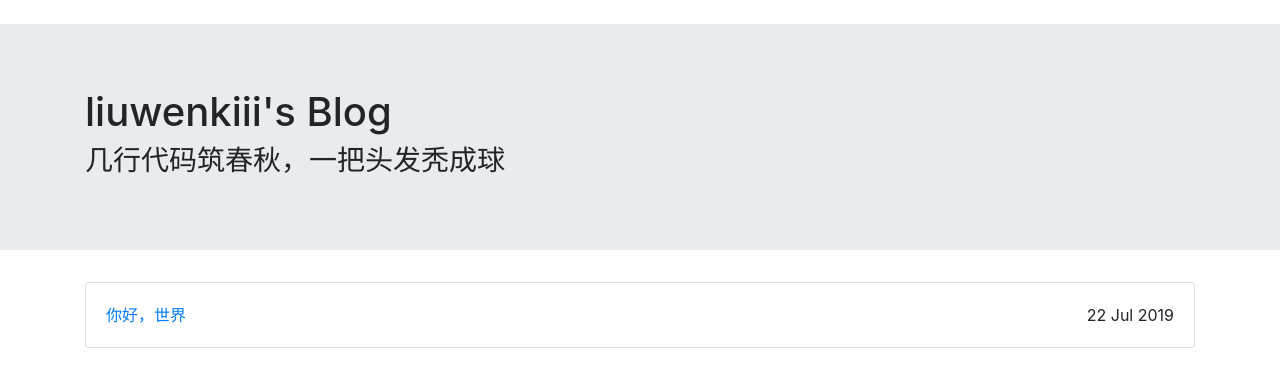
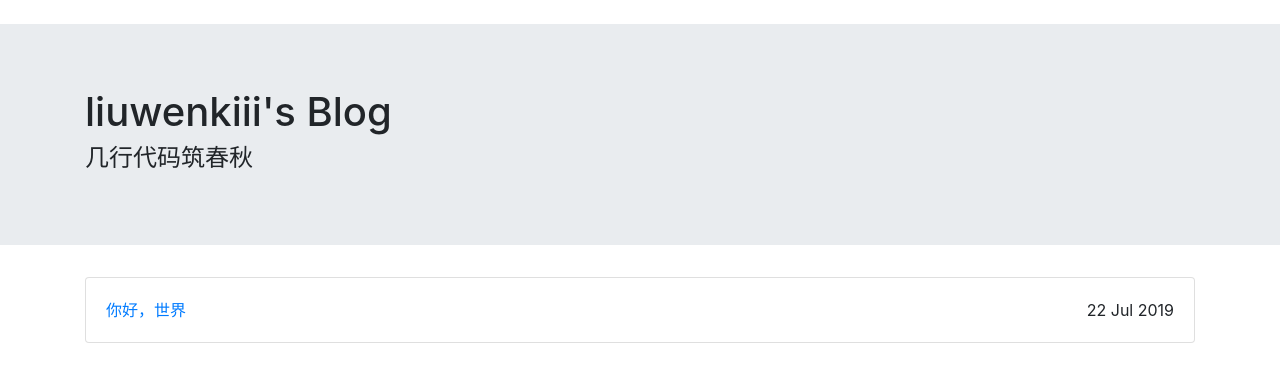
Before and after one commit to liuwenkiii/liuwenkiii.github.io, a Jekyll site: the page built from index.html, in a window 1280 px wide. Shown: the top 387 px of the page. Built offline with Jekyll 4.4.1, drawn with Linux system fonts in a browser that asks for light colours; nearby versions of some CDN libraries.

Commit message:
index layout changed

```diff
--- a/index.html
+++ b/index.html
@@ -2,18 +2,12 @@
 layout: default
 title: liuwenkiii's Blog
 ---
-
-<head>
-    <meta charset="UTF-8">
-    <meta name="viewport" content="width=device-width, initial-scale=1.0">
-    <meta http-equiv="X-UA-Compatible" content="ie=edge">
-    <title>liuwenkiii's Blog</title>
-    <link rel="stylesheet" href="https://cdn.staticfile.org/twitter-bootstrap/4.1.0/css/bootstrap.min.css"></head>
 <body>
+    <link rel="stylesheet" href="https://cdn.staticfile.org/twitter-bootstrap/4.1.0/css/bootstrap.min.css">
     <div class="jumbotron jumbotron-fluid">
         <div class="container">
             <h1>{{ page.title }}</h1>
-            <h3>几行代码筑春秋，一把头发秃成球</h3>
+            <h4>几行代码筑春秋</h4>
         </div>
     </div>
     <div class="container">
```
